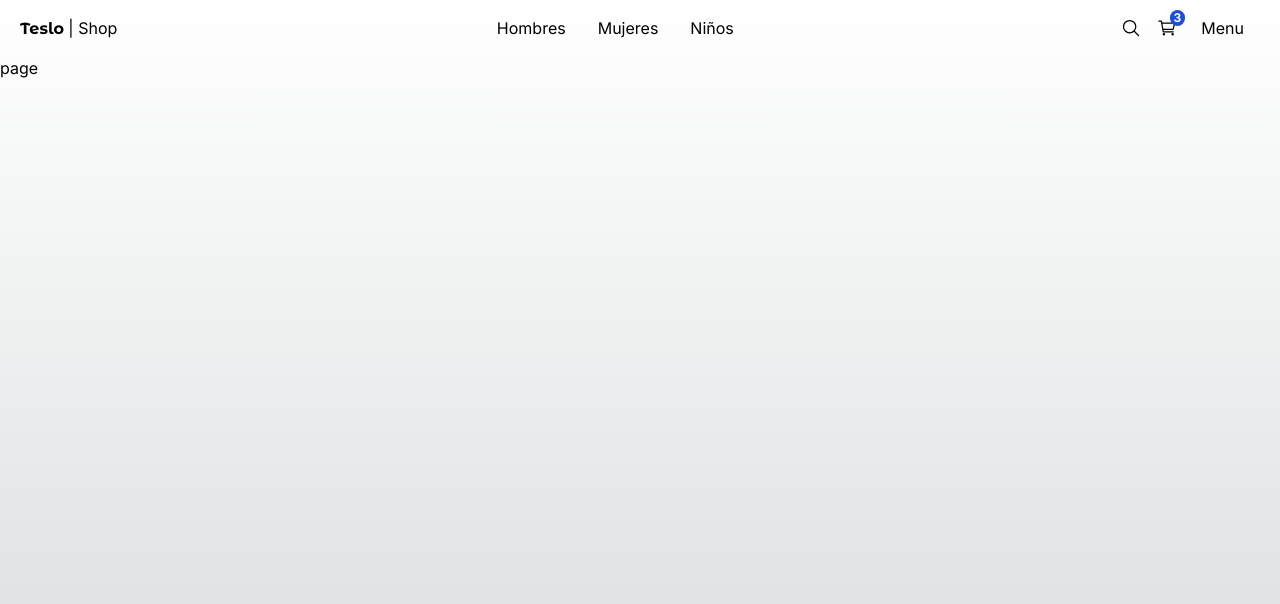
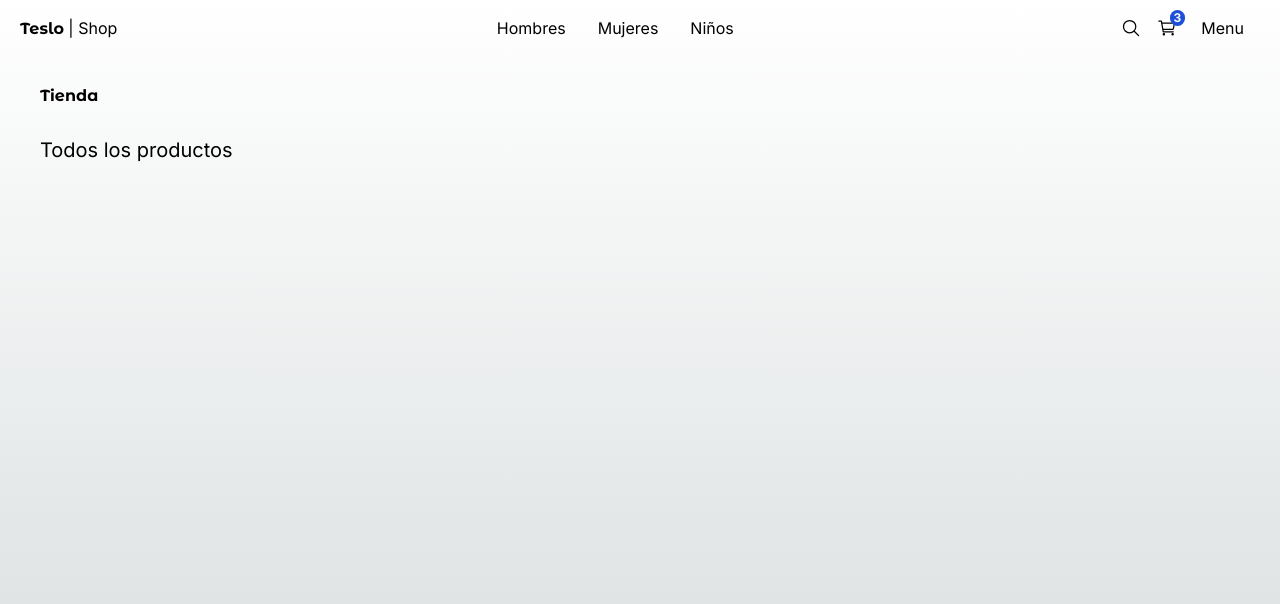
Before and after one commit to omarrendon/next-shop, a Next.js app: page / in a window 1280 px wide. Shown: the top 604 px of the page. Built offline with nearby package versions, Linux system fonts and the light colour scheme.

Commit message:
COMPONET: Title

```diff
--- a/src/app/(shop)/layout.tsx
+++ b/src/app/(shop)/layout.tsx
@@ -6,9 +6,9 @@
   children: React.ReactNode;
 }) {
   return (
-    <main className="min-h-screen">
+    <main className="min-h-screen ">
       <TopMenu />
-      {children}
+      <div className="px-0 sm:px-10">{children}</div>
     </main>
   );
 }
--- a/src/app/(shop)/page.tsx
+++ b/src/app/(shop)/page.tsx
@@ -1,5 +1,9 @@
-import React from "react";
+import { Title } from "@/components";
 
 export default function page() {
-  return <div>page</div>;
+  return (
+    <>
+      <Title title="Tienda" subtitle="Todos los productos" className="mb-2" />
+    </>
+  );
 }
--- a/src/components/index.ts
+++ b/src/components/index.ts
@@ -1,2 +1,3 @@
 export * from "./ui/top-menu/TopMenu";
 export * from "./ui/not-found/PageNotFound";
+export * from "./ui/title/Title";
--- /dev/null
+++ b/src/components/ui/title/Title.tsx
@@ -0,0 +1,20 @@
+import { titleFont } from "@/config/fonts";
+
+interface Props {
+  title: string;
+  subtitle?: string;
+  className?: string;
+}
+
+export const Title = ({ title, className, subtitle }: Props) => {
+  return (
+    <div className={`mt-3 ${className}`}>
+      <h1
+        className={`${titleFont.className} antialiased text- 4xl font-semibold my-7`}
+      >
+        {title}
+      </h1>
+      {subtitle && <h3 className={"text-xl mb-5"}>{subtitle}</h3>}
+    </div>
+  );
+};
```
